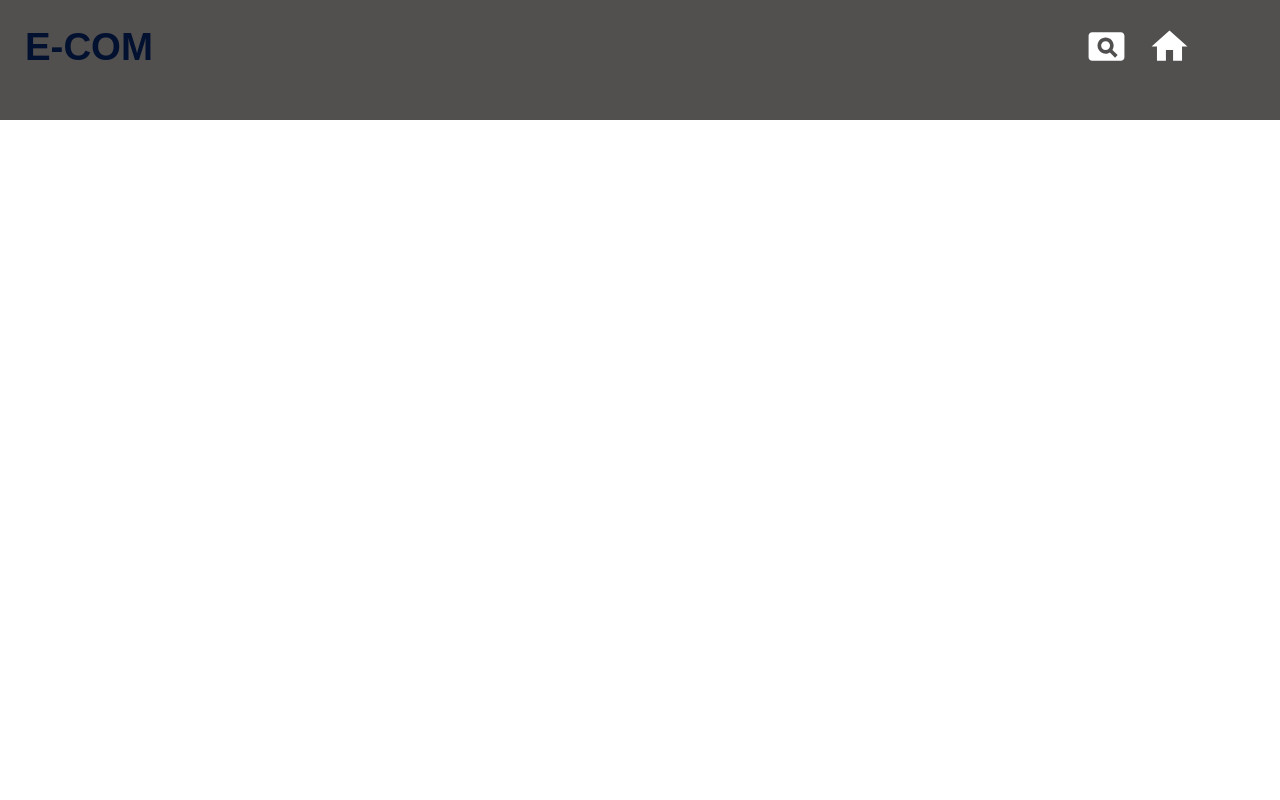
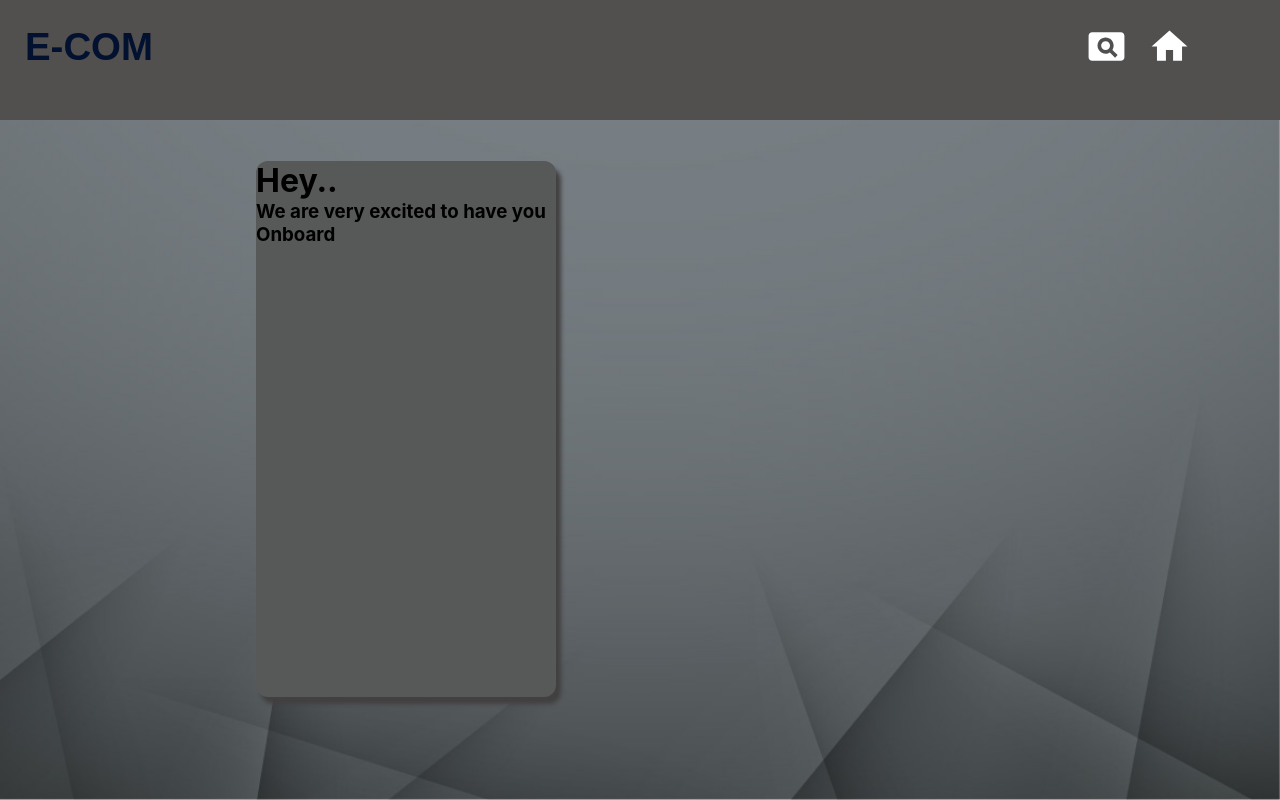
Before and after one commit to shithins/e-commerce-app, a React (Create React App) app: page /usersignup in a window 1280 px wide. Built offline with nearby package versions, Linux system fonts and the light colour scheme.

Commit message:
signup page started

```diff
--- a/src/App.js
+++ b/src/App.js
@@ -6,6 +6,7 @@ import Adminpage from './components/adminpage/adminPage'
 import Addproduct from './components/addproduct/addProduct'
 import EditProduct from './components/editproduct/editProduct'
 import Userlogin from './components/loginpage/userlogin'
+import Usersignup from './components/userSignup/signup'
 import {BrowserRouter as Router,
 Switch,
 Route,
@@ -37,6 +38,9 @@ function App() {
           <Route path="/userlogin" exact>
               <Userlogin />
           </Route>
+          <Route path="/usersignup" exact>
+            <Usersignup />
+          </Route>
       </Switch>
   </Router>
    </div>
--- a/src/components/addproduct/addProduct.css
+++ b/src/components/addproduct/addProduct.css
@@ -58,7 +58,7 @@ label{
     box-shadow:5px 10px 4px rgba(0, 0, 0, 0.342);
 }
 
-.addunsucc-msg{
+.addsucc-disabled{
     display: none;
 }
 .error-msg{
@@ -83,3 +83,7 @@ label{
         color: rgb(3, 2, 2);
         box-shadow:5px 10px 4px rgba(0, 0, 0, 0.342);
 }
+
+.error-msg-disabled{
+    display: none;
+}
--- a/src/components/addproduct/addProduct.js
+++ b/src/components/addproduct/addProduct.js
@@ -7,6 +7,7 @@ import {useHistory} from 'react-router-dom';
 const Addproduct = () => {
     const history=useHistory()
     //using use state for setting states
+    const [addError,setAddError]=useState(false)
     const [addSuccess,setAddSuccess]=useState(false)
     const [misField,setMisField]=useState(false)
     const [product,setProduct]=useState("")
@@ -56,7 +57,7 @@ const Addproduct = () => {
        Axios.post("/admin/addproduct",{product:product,
         details:details,category:category,price:price,stock:Stock,image:file})
         .then((Response) => {
-            if (Response.data.err) alert("Something went wrong please try again later")
+            if (Response.data.err) setAddError(true)
             else setAddSuccess(true)
 
             //checking error and responses
@@ -68,12 +69,12 @@ const Addproduct = () => {
     <div className={misField?"invalid-msg":"invalid-msg-disabled"}>
         <h4>&#x1F4E2; &#128679; &#128679; Add all fields!!!!!</h4>
     </div>
-    <div className={addSuccess?"addsucc-msg":"addunsucc-msg"}>
+    <div className={addSuccess?"addsucc-msg":"addsucc-disabled"}>
         <h3>YOU SUCCESSFULLY ADDED<br/> THE PRODUCT</h3>
         <button onClick={() => history.push("/adminpage")}>Go to Home..</button>
         <button onClick={() => window.location.reload()}>Add Another Product</button>
     </div>
-    <div className="error-msg">
+    <div className={addError?"error-msg":"error-msg-disabled"}>
         <h3>Something Went Wrong <br/> please Try Again</h3>
         <button onClick={() => window.location.reload()}>Try Again</button>
     </div>
--- a/src/components/homebody/homeBody.css
+++ b/src/components/homebody/homeBody.css
@@ -18,6 +18,7 @@
     padding: 5px;
     font-size: larger;
     font-weight: 700;
+    cursor: default;
 }
 
 
@@ -57,7 +58,7 @@
     border-radius: 10%;
     padding: 6px;
     box-shadow: 10px 10px rgba(32, 32, 34,0.8);
-    cursor:  pointer;
+    cursor:  default;
 }
 
 .shopNow1>h2{
@@ -69,7 +70,9 @@
     background-color: rgb(126, 126, 129)    ;
     border-radius: 10%;
     padding: 6px;
-    box-shadow: 10px 10px rgba(32, 32, 34,0.8)
+    box-shadow: 10px 10px rgba(32, 32, 34,0.8);
+    cursor: default;
+
 }
 
 .shopNow2>h2{
@@ -81,5 +84,6 @@
     background-color: rgb(126, 126, 129);
     border-radius: 10%;
     padding: 6px;
-    box-shadow: 10px 10px  rgba(32, 32, 34,0.8)
+    box-shadow: 10px 10px  rgba(32, 32, 34,0.8);
+    cursor: default;
 }
--- a/src/components/loginpage/userlogin.css
+++ b/src/components/loginpage/userlogin.css
@@ -83,6 +83,7 @@
     text-decoration: underline burlywood;
 }
 .log-curve{
+    position: relative;
     height:135px;
     width: 300px;
     background-color: rgb(65, 61, 65);
@@ -127,3 +128,18 @@
     margin-left: 55px;
     padding-top: 10px;
 }
+
+.log-curve>h2{
+    position: absolute;
+    color: rgba(12, 12, 11, 0.767);
+    height: 50px;
+    width: 70px;
+    left: 110px;
+    top: 75px;
+    font-family: sans-serif;
+    font-size: 22px;
+    font-weight: bold;
+
+
+
+}
--- a/src/components/loginpage/userlogin.js
+++ b/src/components/loginpage/userlogin.js
@@ -16,6 +16,7 @@ const Userlogin = () => {
             </div>
             <div className="login-area">
                 <div className="log-curve">
+                    <h2>LOGIN</h2>
                  </div>
 
                      <input type="email"
--- /dev/null
+++ b/src/components/userSignup/signup.css
@@ -0,0 +1,22 @@
+.signup-main{
+    height: 85vh;
+    width: 100%;
+    background:url('../../images/grey-bg.jpg');
+    background-size: cover;
+    background-position: bottom;
+    position: relative;
+}
+
+.signup-wel{
+    position: absolute;
+    left: 20%;
+    top: 6%;
+    height: 67vh;
+    width: 300px;
+    background-color: rgb(87, 88, 88);
+    border-radius: 12px;
+    box-shadow: 5px 7px 4px rgb(66, 64, 64);
+    transition: all 1s;
+    animation: from_left 1s;
+
+}
--- /dev/null
+++ b/src/components/userSignup/signup.js
@@ -0,0 +1,19 @@
+import React from 'react';
+import '../userSignup/signup.css';
+
+
+const Usersignup =() => {
+    return(
+        <div className="signup-main">
+            <div className="signup-wel">
+            <h1>Hey..</h1>
+                <h3>We are very excited to have you Onboard</h3>
+            </div>
+        </div>
+    )
+
+
+}
+
+
+export default Usersignup;
```
